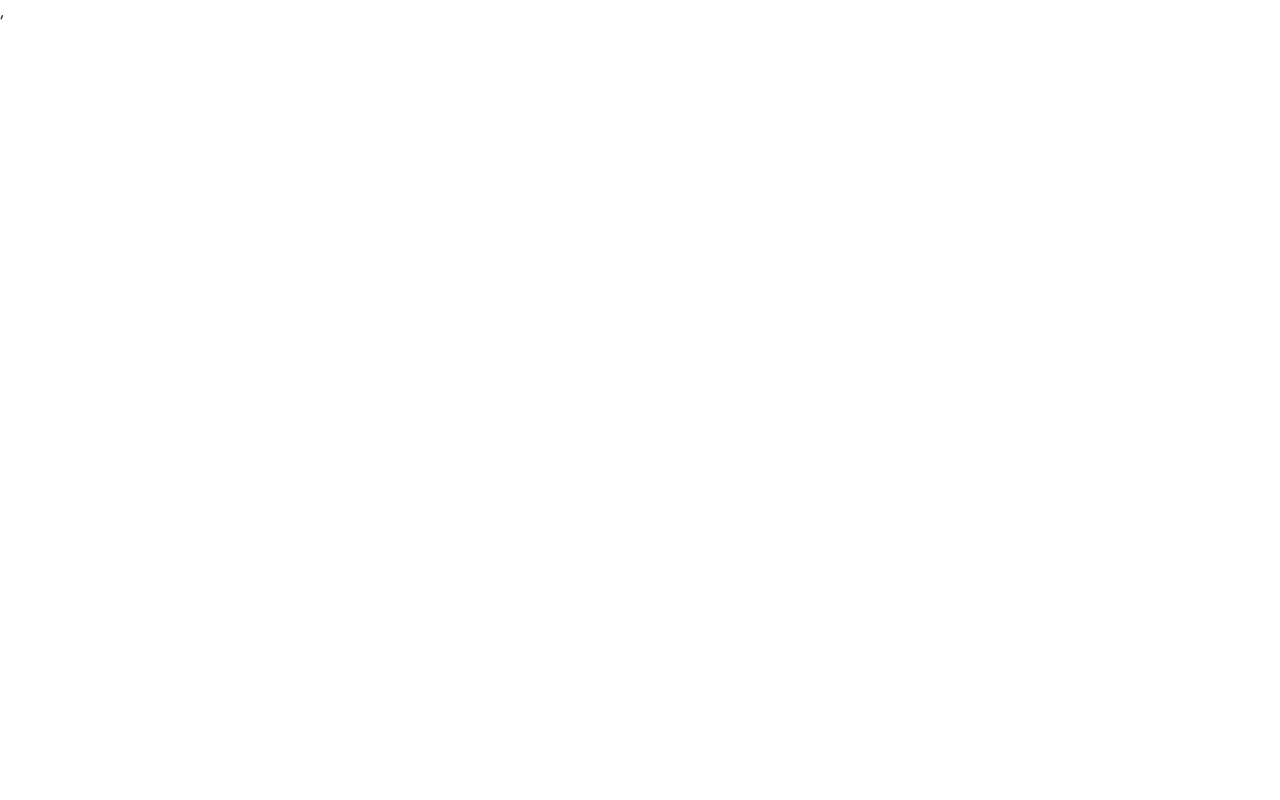
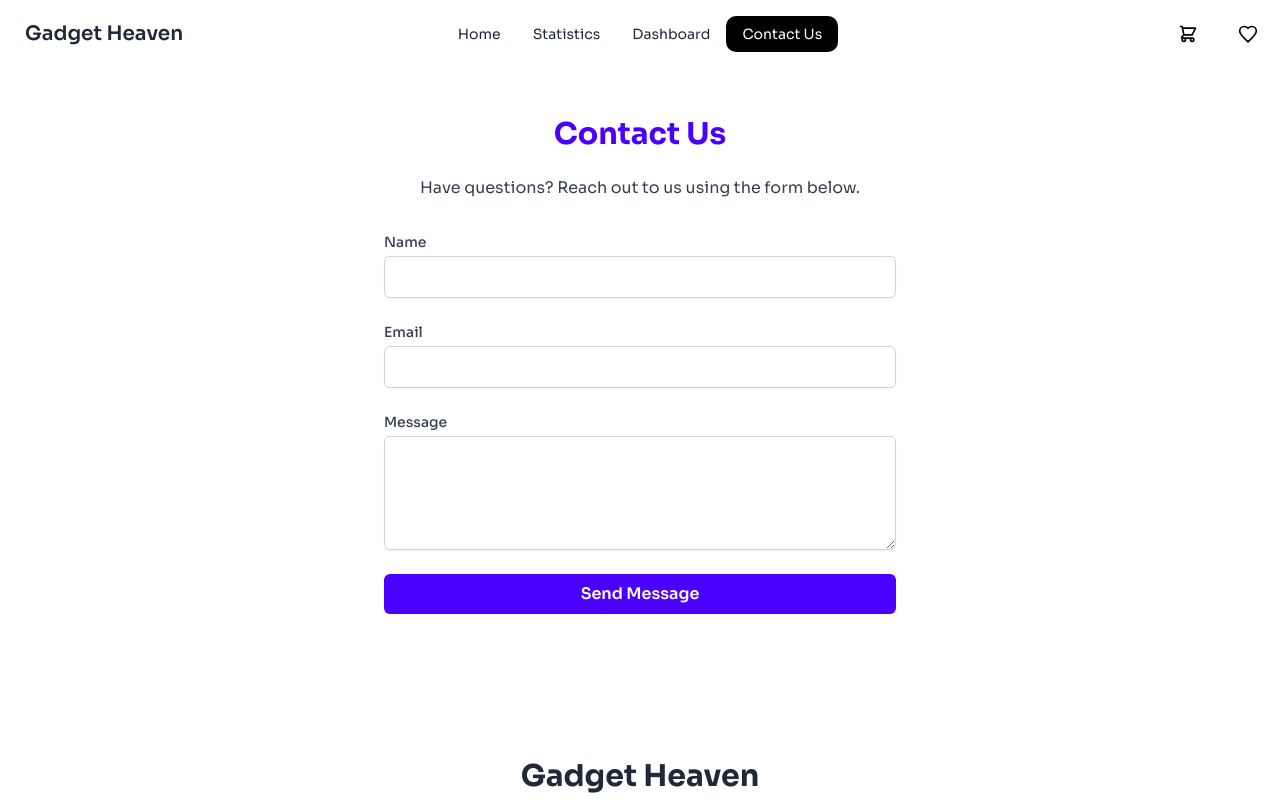
Before and after one commit to mdabdulkyum1/gadget-haven, a React (Vite) app: page /contact in a window 1280 px wide. Before the commit this address had no page. Shown: the top 800 px of the page. Built offline with nearby package versions, Linux system fonts and the light colour scheme.

Commit message:
New Route/Page: contact Us  added

```diff
--- a/src/components/NavBar.jsx
+++ b/src/components/NavBar.jsx
@@ -24,6 +24,9 @@ function NavBar() {
       </NavLink>
       <NavLink to="/dashboard" className="py-2 px-4">
         Dashboard
+      </NavLink>
+      <NavLink to="/contact" className="py-2 px-4">
+      Contact Us
       </NavLink>
     </>
   );
--- a/src/layouts/Root.jsx
+++ b/src/layouts/Root.jsx
@@ -7,7 +7,7 @@ import { createContext } from 'react';
 import { ToastContainer } from "react-toastify";
 
   // Context api here
-export const SelectedData = createContext(null)
+export const SelectedData = createContext({})
 
 export const WishListContext = createContext({})
 
--- /dev/null
+++ b/src/pages/ContactUs.jsx
@@ -0,0 +1,69 @@
+import { Helmet } from "react-helmet-async"
+
+
+function ContactUs() {
+  return (
+
+    <>
+    <Helmet>
+        <title>Contact | Gadget Heaven</title>
+    </Helmet>
+     <section className="bg-light py-12 px-4 sm:px-6 lg:px-8">
+      <div className="max-w-lg mx-auto">
+        <h2 className="text-3xl font-bold text-primary text-center mb-6">Contact Us</h2>
+        <p className="text-gray-700 text-center mb-8">
+          Have questions? Reach out to us using the form below.
+        </p>
+        <form  className="space-y-6">
+          <div>
+            <label htmlFor="name" className="block text-sm font-medium text-gray-700">
+              Name
+            </label>
+            <input
+              type="text"
+              name="name"
+              value=""
+              required
+              className="mt-1 block w-full px-4 py-2 border border-gray-300 rounded-md shadow-sm focus:ring-primary focus:border-primary"
+            />
+          </div>
+          <div>
+            <label htmlFor="email" className="block text-sm font-medium text-gray-700">
+              Email
+            </label>
+            <input
+              type="email"
+              name="email"
+              value=""
+              required
+              className="mt-1 block w-full px-4 py-2 border border-gray-300 rounded-md shadow-sm focus:ring-primary focus:border-primary"
+            />
+          </div>
+          <div>
+            <label htmlFor="message" className="block text-sm font-medium text-gray-700">
+              Message
+            </label>
+            <textarea
+              name="message"
+              value=""
+              required
+              rows="4"
+              className="mt-1 block w-full px-4 py-2 border border-gray-300 rounded-md shadow-sm focus:ring-primary focus:border-primary"
+            />
+          </div>
+          <div>
+            <button
+              type="submit"
+              className="w-full py-2 px-4 bg-primary text-white font-semibold rounded-md hover:bg-accent transition duration-300"
+            >
+              Send Message
+            </button>
+          </div>
+        </form>
+      </div>
+    </section>
+    </>
+  )
+}
+
+export default ContactUs
--- a/src/routes/routes.jsx
+++ b/src/routes/routes.jsx
@@ -6,6 +6,7 @@ import Statistics from './../pages/Statistics';
 import Dashboard from './../pages/Dashboard';
 import ProductDetails from "../pages/ProductDetails";
 import ErrorPage from "../pages/ErrorPage";
+import ContactUs from "../pages/ContactUs";
 
 export const routes = createBrowserRouter([
   {
@@ -30,6 +31,10 @@ export const routes = createBrowserRouter([
           path:"cart/:id",
           element: <ProductDetails></ProductDetails>,
           loader: ()=> fetch('/products.json')
+        },
+        {
+          path:"contact",
+          element: <ContactUs></ContactUs>
         }
     ]
   },
```
